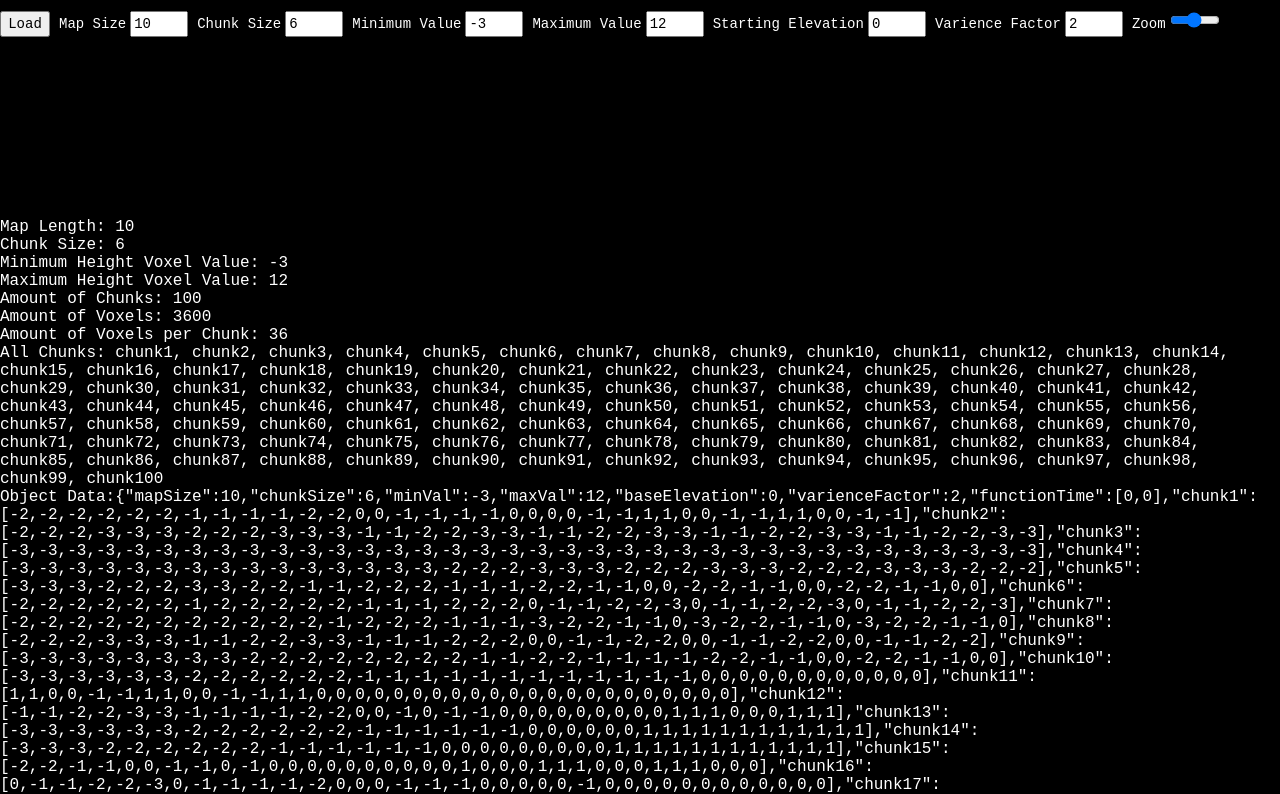
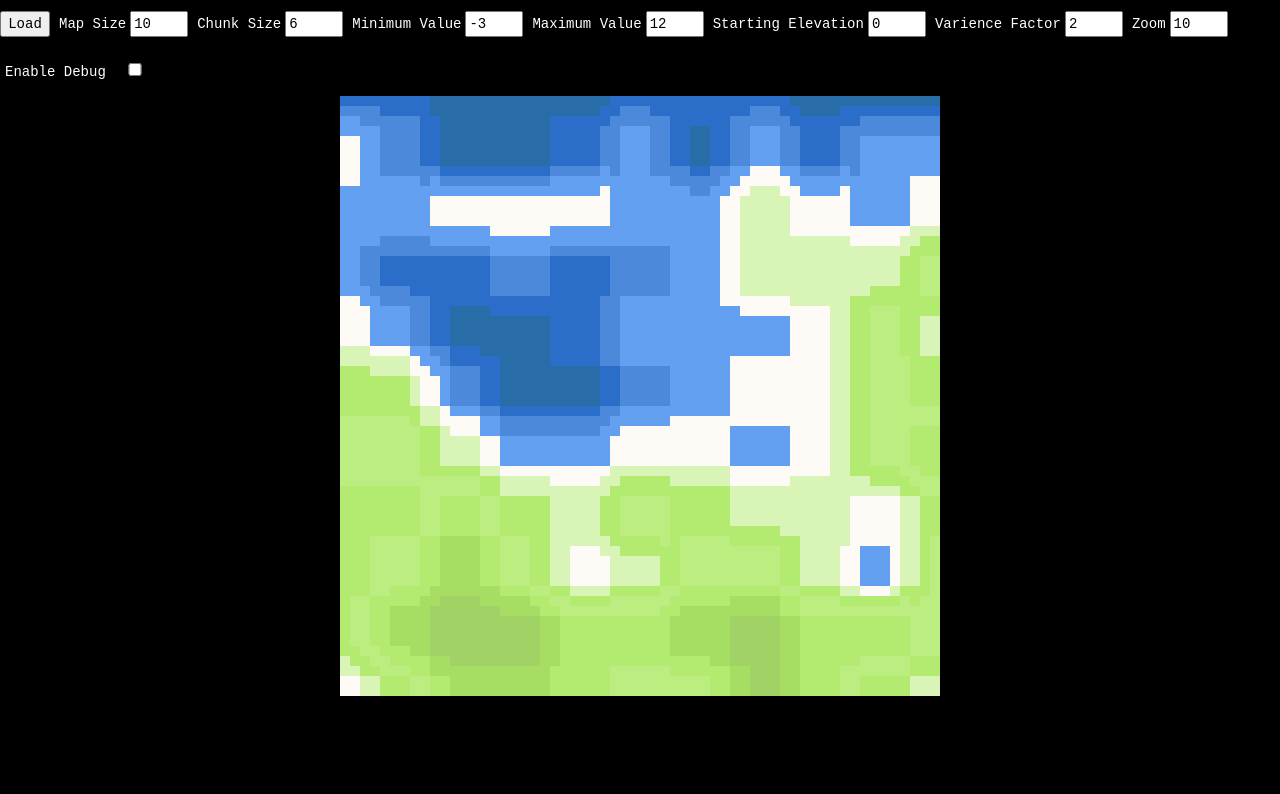
Before and after one commit to Matt-Moran/js-terrain-generator, a plain HTML site: page index.html in a window 1280 px wide. Shown: the top 794 px of the page. Drawn offline with nearby package versions, Linux system fonts and the light colour scheme.

Commit message:
added debug menu toggle

```diff
--- a/index.html
+++ b/index.html
@@ -22,18 +22,17 @@
             <p>Varience Factor</p>
             <input min="0" max="10" value="2" type="number" id="varienceFactor">
             <p>Zoom</p>
-            <input type="range" min="1" max="20" value="10" onchange="map.draw();" id="viewSlider">
+            <input type="number" min="1" max="20" value="10" id="viewZoom">
+            <p>Enable Debug</p>
+            <input type="checkbox" value="off" id="debug">
         </form>
         <div class="canvas-container">
             <canvas id="canvas"></canvas>
         </div>
         <div id="map"></div>
-        <script src="js/index.js">
-
-        </script>
+        <script src="js/index.js"></script>
         <script>
             window.onload = map.generate();
-            slider.oninput =map.draw();
         </script>
     </body>
 </html>
--- a/js/index.js
+++ b/js/index.js
@@ -1,4 +1,4 @@
-/* global document performance */
+/* global performance */
 
 // Map Object
 var map = {
@@ -9,6 +9,7 @@ var map = {
   maxVal: 12,
   baseElevation: 0,
   varienceFactor: 2,
+  debug: false,
   // Time to run the object functions
   functionTime: [],
   printDebug: function () {
@@ -22,7 +23,9 @@ var map = {
       }
     }
     // Print out Debug Information
-    document.getElementById('map').innerHTML += '<pre>' + 'Map Length: ' + this.mapSize + '\nChunk Size: ' + this.chunkSize + '\nMinimum Height Voxel Value: ' + this.minVal + '\nMaximum Height Voxel Value: ' + this.maxVal + '\nAmount of Chunks: ' + Math.pow(this.mapSize, 2) + '\nAmount of Voxels: ' + Math.pow(this.mapSize, 2) * Math.pow(this.chunkSize, 2) + '\nAmount of Voxels per Chunk: ' + Math.pow(this.chunkSize, 2) + '\nAll Chunks: ' + chunkList + '\nObject Data:' + JSON.stringify(this) + '\nGeneration Time Elapsed: ' + (map.functionTime[1] - map.functionTime[0]) / 1000 + 's' + '</pre>'
+    if (this.debug === true) {
+      document.getElementById('map').innerHTML += '<pre>' + 'Map Length: ' + this.mapSize + '\nChunk Size: ' + this.chunkSize + '\nMinimum Height Voxel Value: ' + this.minVal + '\nMaximum Height Voxel Value: ' + this.maxVal + '\nAmount of Chunks: ' + Math.pow(this.mapSize, 2) + '\nAmount of Voxels: ' + Math.pow(this.mapSize, 2) * Math.pow(this.chunkSize, 2) + '\nAmount of Voxels per Chunk: ' + Math.pow(this.chunkSize, 2) + '\nAll Chunks: ' + chunkList + '\nObject Data:' + JSON.stringify(this) + '\nGeneration Time Elapsed: ' + (map.functionTime[1] - map.functionTime[0]) / 1000 + 's' + '</pre>'
+    }
   },
   loadInputs: function () {
     // Take the inputs from the HTML form and assign them to variables in the "map" object
@@ -31,7 +34,9 @@ var map = {
     this.minVal = parseInt(document.getElementById('minVal').value)
     this.maxVal = parseInt(document.getElementById('maxVal').value)
     this.baseElevation = parseInt(document.getElementById('baseElevation').value)
-    this.varienceFactor = Math.abs(parseInt(document.getElementById('varienceFactor').value))
+    this.varienceFactor = parseInt(Math.abs(parseInt(document.getElementById('varienceFactor').value)))
+    this.viewZoom = document.getElementById('viewZoom').value
+    this.debug = document.getElementById('debug').checked
   },
   createChunks: function () {
     // Create all the chunks based off the "mapSize" variable
@@ -102,7 +107,7 @@ var map = {
     }
   },
   draw: function () {
-    var size = document.getElementById('viewSlider').value
+    var size = this.viewZoom
     var chunkSize = this.chunkSize
     var mapSize = this.mapSize
     var canvas = document.getElementById('canvas')
@@ -135,15 +140,19 @@ var map = {
               else color = '#000000'
               ctx.fillStyle = color
               ctx.fillRect(i * size + l * size * chunkSize, j * size + t * size * chunkSize, size, size)
-              ctx.fillStyle = 'rgb(255,255,255)'
-              ctx.font = '25px Arial'
-              // ctx.fillText(value, i*size+l*size*chunkSize+10, j*size+t*size*chunkSize+size-10);
+              if (this.debug === true) {
+                ctx.fillStyle = '#000000'
+                ctx.font = (size / 2) + 'px Arial'
+                ctx.fillText(value, i * size + l * size * chunkSize + size / 3, j * size + t * size * chunkSize + size / 1.5, size, size)
+              }
             }
           }
           ctx.lineWidth = 3
           ctx.strokeStyle = 'rgb(255,255,255)'
           ctx.setLineDash([5, 10])
-          // ctx.strokeRect(l*chunkSize*size, t*chunkSize*size, size*chunkSize, size*chunkSize);
+          if (this.debug === true) {
+            ctx.strokeRect(l * chunkSize * size, t * chunkSize * size, size * chunkSize, size * chunkSize)
+          }
         }
       }
     }
@@ -166,7 +175,7 @@ var map = {
     this.rowInterpolation()
     this.collumnInterpolation()
     // Draw the final map
-    // this.draw();
+    this.draw()
     // -------------------------------------------
     // Get final time for debug
     this.functionTime[1] = performance.now()
```
